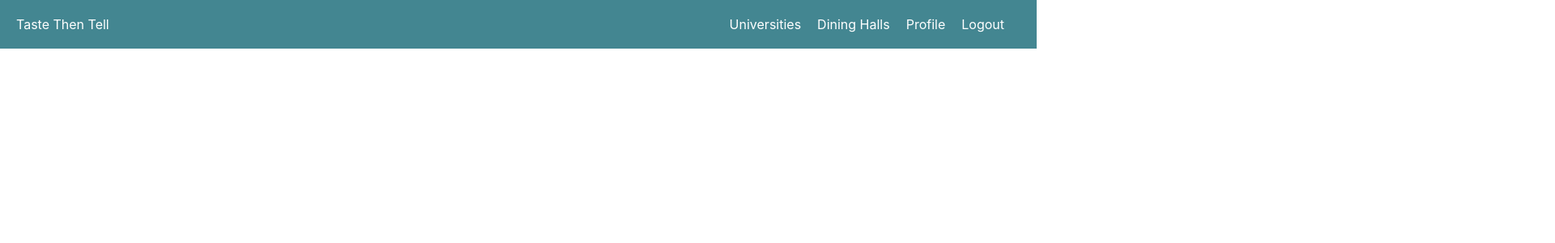
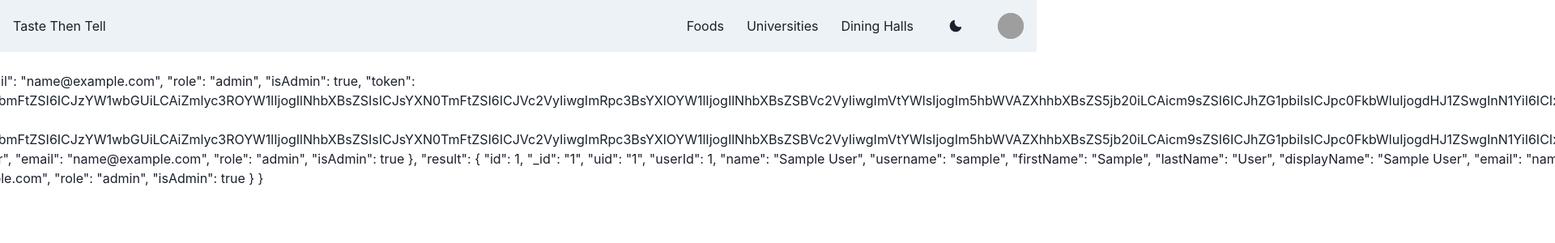
Before and after one commit to ajain1921/Taste-Then-Tell, a React (Create React App) app in the folder taste-then-tell/frontend/: page /profile in a window 1280 px wide. Shown: the top 300 px of the page at 81% size, 1920 px wide, since content can reach past the window. Built offline with nearby package versions, Linux system fonts and the light colour scheme; sample sign-in values are in the browser's storage; grey boxes are pictures that could not be loaded.

Commit message:
Add icons and improved navbar

```diff
--- a/taste-then-tell/frontend/package.json
+++ b/taste-then-tell/frontend/package.json
@@ -3,6 +3,7 @@
   "version": "0.1.0",
   "private": true,
   "dependencies": {
+    "@chakra-ui/icons": "^1.1.7",
     "@chakra-ui/react": "^1.8.7",
     "@emotion/react": "^11",
     "@emotion/styled": "^11",
--- a/taste-then-tell/frontend/src/App.js
+++ b/taste-then-tell/frontend/src/App.js
@@ -1,5 +1,6 @@
 import { Route, Routes } from "react-router-dom";
 import DiningHalls from "./pages/DiningHalls";
+import Foods from "./pages/Foods";
 import Login from "./pages/Login";
 import Profile from "./pages/Profile";
 import Universities from "./pages/Universities";
@@ -18,6 +19,7 @@ const App = () => {
         path="/universities"
         element={<ProtectedRoute Component={Universities} />}
       />
+      <Route path="/foods" element={<ProtectedRoute Component={Foods} />} />
     </Routes>
   );
 };
--- a/taste-then-tell/frontend/src/components/Navbar.jsx
+++ b/taste-then-tell/frontend/src/components/Navbar.jsx
@@ -1,39 +1,87 @@
 import React from "react";
-import { UnorderedList, ListItem, Link, chakra, Flex } from "@chakra-ui/react";
+import {
+  UnorderedList,
+  ListItem,
+  Link,
+  chakra,
+  Flex,
+  Box,
+  Stack,
+  Button,
+  Menu,
+  MenuButton,
+  Avatar,
+  MenuList,
+  Center,
+  MenuDivider,
+  MenuItem,
+  useColorModeValue,
+  useColorMode,
+  useDisclosure,
+} from "@chakra-ui/react";
+import { MoonIcon, SunIcon } from "@chakra-ui/icons";
 import { useAuth } from "../contexts/context";
 
 export const Navbar = () => {
-  const { logout } = useAuth();
+  const { logout, user } = useAuth();
+  const { colorMode, toggleColorMode } = useColorMode();
 
   return (
-    <chakra.nav m={0} p={0}>
-      <UnorderedList
-        color="white"
-        backgroundColor="rgb(67, 134, 145)"
-        listStyleType="none"
-        m={0}
-        height="60px"
-        p={5}
-        display="flex"
-        alignItems="center"
-      >
-        <ListItem>Taste Then Tell</ListItem>
-        <Flex justifyContent="right" flexGrow="1">
-          <ListItem mr={5}>
-            <Link href="/universities">Universities</Link>
-          </ListItem>
-          <ListItem mr={5}>
-            <Link href="/dininghalls">Dining Halls</Link>
-          </ListItem>
-          <ListItem mr={5}>
-            <Link href="/profile">Profile</Link>
-          </ListItem>
-          <ListItem mr={5}>
-            <Link onClick={() => logout()}>Logout</Link>
-          </ListItem>
+    <Box bg={useColorModeValue("gray.100", "gray.900")} px={4}>
+      <Flex h={16} alignItems={"center"} justifyContent={"space-between"}>
+        <Box>Taste Then Tell</Box>
+
+        <Flex alignItems={"center"}>
+          <Stack direction={"row"} spacing={7} alignItems={"center"}>
+            {user && (
+              <>
+                <Link href="/foods">Foods</Link>
+                <Link href="/universities">Universities</Link>
+                <Link href="/dininghalls">Dining Halls</Link>
+              </>
+            )}
+            <Button onClick={toggleColorMode}>
+              {colorMode === "light" ? <MoonIcon /> : <SunIcon />}
+            </Button>
+            {user && (
+              <Menu>
+                <MenuButton
+                  as={Button}
+                  rounded={"full"}
+                  variant={"link"}
+                  cursor={"pointer"}
+                  minW={0}
+                >
+                  <Avatar
+                    size={"sm"}
+                    src={`https://api.multiavatar.com/${user.first_name} ${user.last_name}.svg`}
+                  />
+                </MenuButton>
+                <MenuList alignItems={"center"}>
+                  <br />
+                  <Center>
+                    <Avatar
+                      size={"2xl"}
+                      src={`https://api.multiavatar.com/${user.first_name} ${user.last_name}.svg`}
+                    />
+                  </Center>
+
+                  <Center pb="5px" pt="10px">
+                    <p>{`${user.first_name} ${user.last_name}`}</p>
+                  </Center>
+
+                  <MenuDivider />
+                  <MenuItem as="a" href="/profile">
+                    Your Profile
+                  </MenuItem>
+                  <MenuItem onClick={() => logout()}>Logout</MenuItem>
+                </MenuList>
+              </Menu>
+            )}
+          </Stack>
         </Flex>
-      </UnorderedList>
-    </chakra.nav>
+      </Flex>
+    </Box>
   );
 };
 
--- /dev/null
+++ b/taste-then-tell/frontend/src/pages/Foods.jsx
@@ -0,0 +1,52 @@
+import {
+  Center,
+  Input,
+  Table,
+  TableCaption,
+  TableContainer,
+  Tbody,
+  Td,
+  Tfoot,
+  Th,
+  Thead,
+  Tr,
+} from "@chakra-ui/react";
+import React, { useEffect, useState } from "react";
+import { instance } from "../api";
+
+const Foods = () => {
+  const [foods, setFoods] = useState([]);
+  useEffect(() => {
+    const fetchData = async () => {
+      const res = await instance.get("/foods");
+      setFoods(res.data.result);
+    };
+    fetchData();
+  }, []);
+  console.log(foods);
+  return (
+    <Center flexDirection="column" w="80%" m="auto" pt="20px">
+      <Input pb="20px" />
+      <TableContainer w="80%" maxHeight="70vh" overflowY="scroll">
+        <Table variant="simple">
+          <Thead>
+            <Tr>
+              <Th>Food ID</Th>
+              <Th>Food Name</Th>
+            </Tr>
+          </Thead>
+          <Tbody>
+            {foods.map(({ food_id, name }) => (
+              <Tr>
+                <Td isNumeric>{food_id}</Td>
+                <Td>{name}</Td>
+              </Tr>
+            ))}
+          </Tbody>
+        </Table>
+      </TableContainer>
+    </Center>
+  );
+};
+
+export default Foods;
--- a/taste-then-tell/frontend/src/pages/Profile.jsx
+++ b/taste-then-tell/frontend/src/pages/Profile.jsx
@@ -1,4 +1,15 @@
-import { Box } from "@chakra-ui/react";
+import {
+  Avatar,
+  Box,
+  Button,
+  Center,
+  Flex,
+  Heading,
+  Image,
+  Stack,
+  Text,
+  useColorModeValue,
+} from "@chakra-ui/react";
 import React from "react";
 import { useAuth } from "../contexts/context";
 import "./Profile.css";
@@ -6,7 +17,7 @@ import "./Profile.css";
 const Profile = () => {
   const { user } = useAuth();
   console.log(user);
-  return <Box></Box>;
+  return <Center py={6}>{JSON.stringify(user, null, 2)}</Center>;
 };
 
 export default Profile;
--- a/taste-then-tell/frontend/src/wrappers/ProtectedRoute.jsx
+++ b/taste-then-tell/frontend/src/wrappers/ProtectedRoute.jsx
@@ -16,7 +16,7 @@ const ProtectedRoute = ({ Component }) => {
 
   return (
     <>
-      {!isLogin && <Navbar />}
+      <Navbar />
       <Component />
     </>
   );
```
Also changed, not shown: taste-then-tell/frontend/src/pages/Foods.css (added), 2 other files (tests, documents, lock files or other folders).
